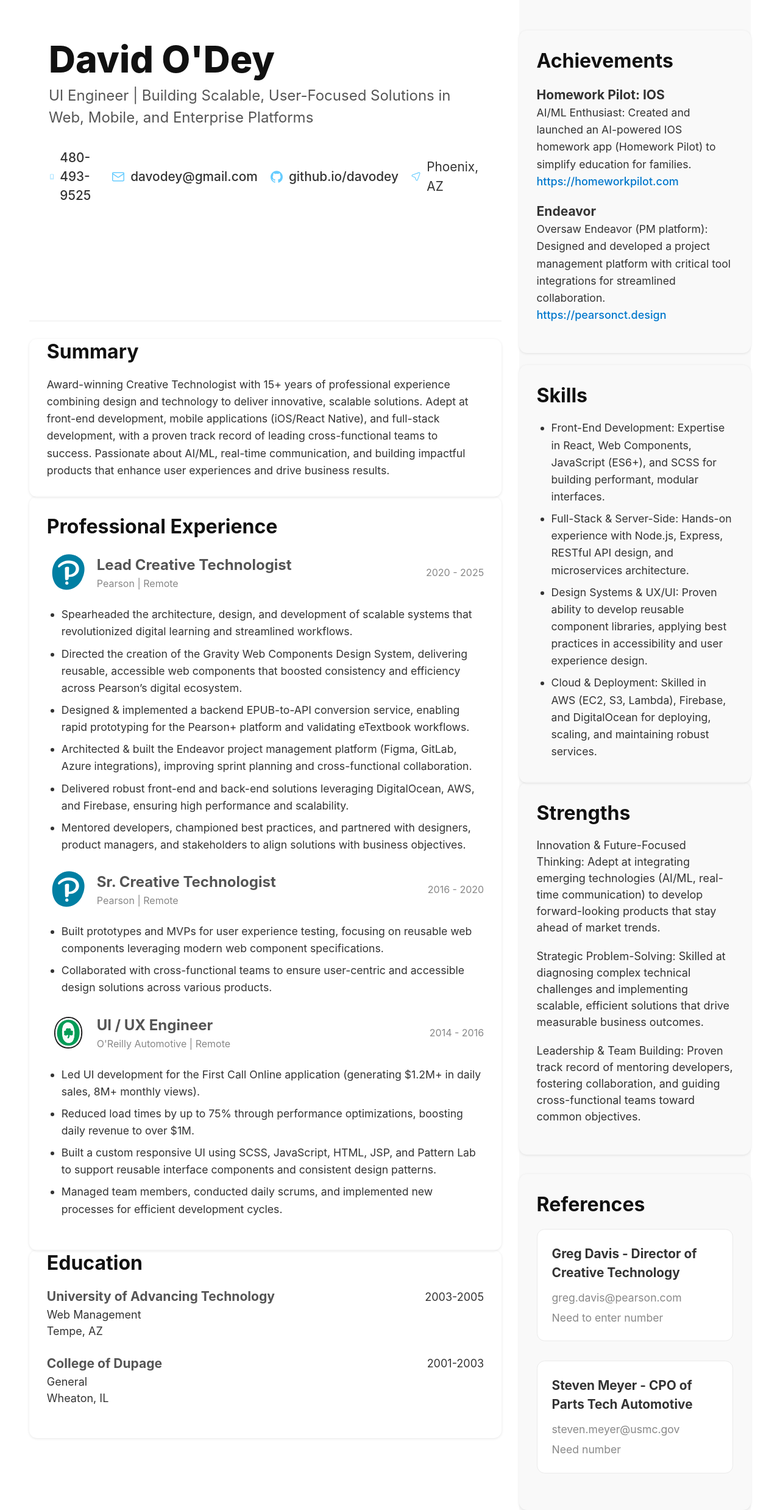
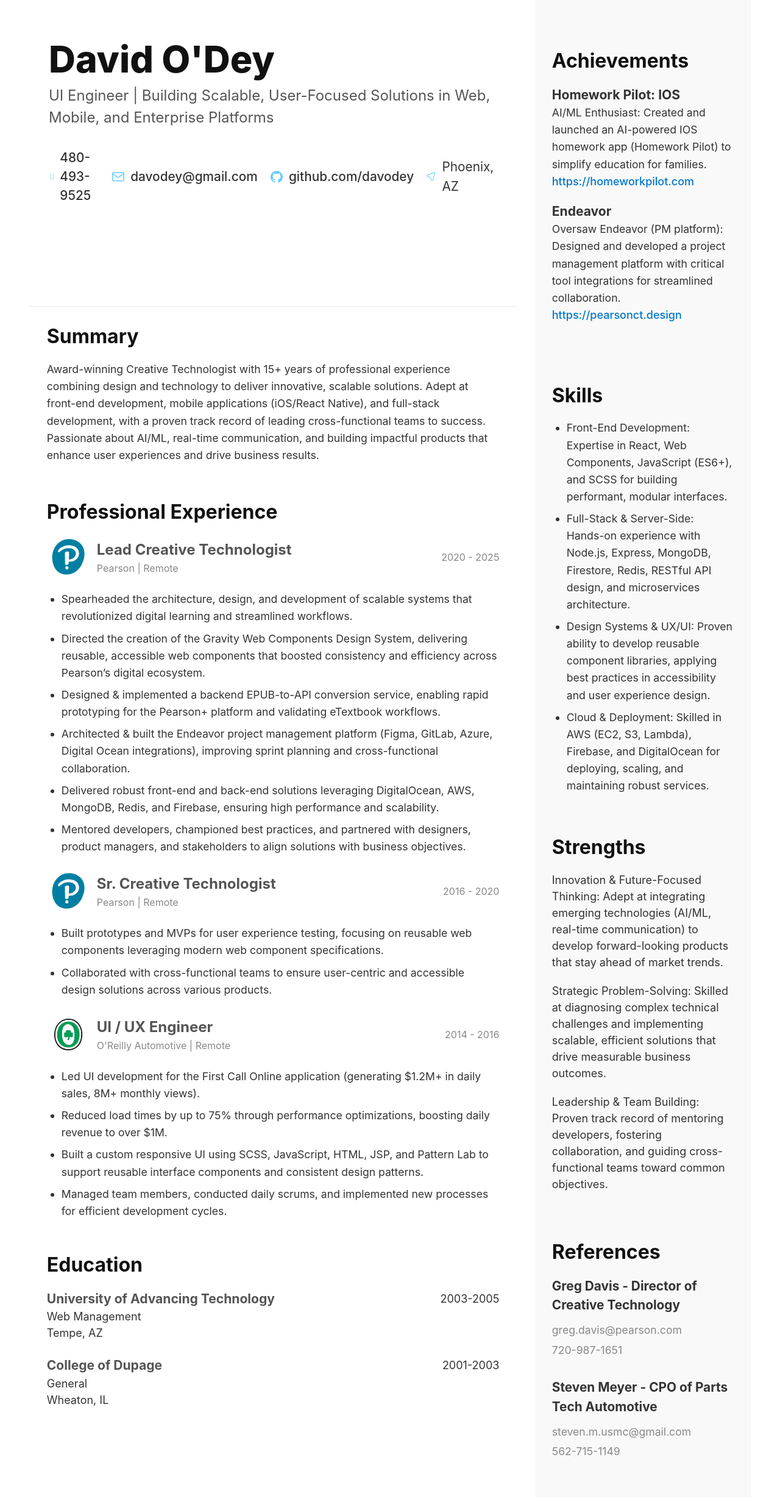
Before and after one commit to davidodey/front-end, a React (Vite) app: page / in a window 1280 px wide. Shown: the whole page at 61% size. After the commit the page ends 2456 px from the top, so only its background shows below. Built offline with nearby package versions, Linux system fonts and the light colour scheme; no server answers.

Commit message:
adding log for user object

```diff
--- a/src/app.jsx
+++ b/src/app.jsx
@@ -20,6 +20,7 @@
                 } else {
                     setIsAuthenticated(false);
                 }
+                console.log('23', await response.json())
             } catch (err) {
                 console.error("Error checking authentication:", err);
                 setIsAuthenticated(false);
--- a/src/assets/print.css
+++ b/src/assets/print.css
@@ -74,7 +74,6 @@
     padding: 1.8rem;
     border-radius: 0.8rem;
     /*background-color: var(--section-background);*/
-    box-shadow: 0 1px 4px rgba(0, 0, 0, 0.1); /* Subtle, less intense shadow */
 }
 
 section h2 {
@@ -130,11 +129,11 @@
     justify-content: center;
 }
 .references {
-    margin-top: 2rem;
+
     padding: 1.8rem;
     border-radius: 0.8rem;
     /*background-color: var(--section-background);*/
-    box-shadow: 0 1px 4px rgba(0, 0, 0, 0.1);
+
 }
 
 .references h2 {
@@ -146,10 +145,7 @@
 
 .reference {
     margin-bottom: 1.2rem;
-    padding: 1.5rem;
-    border: 1px solid var(--border-color);
     border-radius: 0.8rem;
-    background-color: var(--background-color);
     display: flex;
     flex-direction: column;
     gap: 0.8rem;
@@ -359,3 +355,115 @@
     clip-path: none;
     white-space: normal;
 }
+
+
+@media print {
+    body {
+        padding: 0 12px; /* Max padding set to 12px */
+        font-size: 18px;
+        background-color: #ffffff;
+        color: #000000;
+        padding-right:0;
+    }
+    .app {
+        max-width: 100%; /* Cap maximum width */
+        margin: 0 auto; /* Center content horizontally */
+        padding: 0 2rem; /* Maintain padding inside the container */
+        padding-right:0;
+        margin-right:0;
+        padding-top:0;
+    }
+    main {
+
+    }
+    header {
+        padding: 12px; /* Reduced to max padding of 12px */
+        padding-top:100px;
+    }
+    aside {
+        padding:20px;
+        padding-top:100px;
+    }
+    header h1 {
+        font-size: 61px;
+        margin-bottom: 8px;
+    }
+
+    header .job-title {
+        font-size: 24px;
+        margin-bottom: 12px; /* Reduced to max padding of 12px */
+    }
+
+    .contact-info {
+        gap: 12px; /* Reduced to max padding of 12px */
+        flex-wrap: wrap;
+        margin-top:20px;
+    }
+
+    .contact-info li {
+        font-size: 21px;
+    }
+
+    a {
+        margin-left: 8px;
+    }
+
+    section {
+        padding: 12px; /* Reduced to max padding of 12px */
+        border-radius: 12px; /* Reduced to max padding of 12px */
+    }
+
+    section h2 {
+        font-size: 32px;
+        margin-bottom: 12px; /* Reduced to max padding of 12px */
+    }
+
+    section p,
+    section ul {
+        font-size: 18px;
+    }
+
+    ul {
+        padding-left: 12px; /* Reduced to max padding of 12px */
+        margin-top: 8px;
+    }
+
+    li {
+        margin-bottom: 8px;
+    }
+
+    .job-position {
+        margin-bottom: 12px; /* Reduced to max padding of 12px */
+    }
+
+    .job-title h3 {
+        font-size: 24px;
+        margin-bottom: 8px;
+    }
+    .achievement {
+
+    }
+    .references {
+        padding: 12px; /* Reduced to max padding of 12px */
+        border-radius: 12px; /* Reduced to max padding of 12px */
+
+    }
+
+    .references h2 {
+        font-size: 32px;
+        margin-bottom: 12px; /* Reduced to max padding of 12px */
+    }
+
+    .reference {
+        margin-bottom: 12px; /* Reduced to max padding of 12px */
+        border-radius: 12px; /* Reduced to max padding of 12px */
+    }
+
+    .reference-name {
+        font-size: 21px;
+    }
+
+    .reference-info {
+        font-size: 18px;
+    }
+}
--- a/src/components/Header.jsx
+++ b/src/components/Header.jsx
@@ -1,33 +1,55 @@
 import React from "react";
+import {EmailIcon, GithubIcon, LocationIcon, PhoneIcon} from "./Icons.jsx";
 
 function Header () {
     return (
         <header>
             <h1>David O'Dey</h1>
-            <p className="job-title">UI Engineer</p>
+            <p className="job-title">UI Engineer | Building Scalable, User-Focused Solutions in Web, Mobile, and
+                Enterprise Platforms</p>
+
             <ul className="contact-info" aria-label="Contact Information">
                 <li>
                     <span className="sr-only">Phone:</span>
-                    <a href="tel:4804939525" className="phone">480-493-9525</a>
+                    <span className="contact-icon">
+              <PhoneIcon/>
+              <a href="tel:4804939525" className="phone">
+                480-493-9525
+              </a>
+            </span>
                 </li>
+
                 <li>
                     <span className="sr-only">Email:</span>
-                    <a href="mailto:davodey@gmail.com" className="email">davodey@gmail.com</a>
+                    <span className="contact-icon">
+              <EmailIcon/>
+              <a href="mailto:davodey@gmail.com" className="email">
+                davodey@gmail.com
+              </a>
+            </span>
                 </li>
+
                 <li>
                     <span className="sr-only">GitHub:</span>
+                    <span className="contact-icon">
+              <GithubIcon/>
               <a
-                        href="https://github.io/davodey"
+                  href="https://github.com/davodey"
                   className="github"
                   target="_blank"
                   rel="noopener noreferrer"
               >
-                        github.io/davodey
+                github.com/davodey
               </a>
+            </span>
                 </li>
+
                 <li>
                     <span className="sr-only">Location:</span>
+                    <span className="contact-icon">
+              <LocationIcon size={25}/>
               <span className="location">Phoenix, AZ</span>
+            </span>
                 </li>
             </ul>
         </header>
--- a/src/pages/Home.jsx
+++ b/src/pages/Home.jsx
@@ -1,67 +1,15 @@
 // Home.jsx
 import React from "react";
 import {
-    PhoneIcon,
-    EmailIcon,
-    GithubIcon,
-    LocationIcon,
     PearsonLogo,
     OReillyLogo,
 } from "../components/Icons.jsx";
+import Header from "../components/Header.jsx";
 
 function Home() {
     return (
         <div className="app">
-            <header>
-                <h1>David O'Dey</h1>
-                <p className="job-title">UI Engineer | Building Scalable, User-Focused Solutions in Web, Mobile, and Enterprise Platforms</p>
-
-                <ul className="contact-info" aria-label="Contact Information">
-                    <li>
-                        <span className="sr-only">Phone:</span>
-                        <span className="contact-icon">
-              <PhoneIcon />
-              <a href="tel:4804939525" className="phone">
-                480-493-9525
-              </a>
-            </span>
-                    </li>
-
-                    <li>
-                        <span className="sr-only">Email:</span>
-                        <span className="contact-icon">
-              <EmailIcon />
-              <a href="mailto:davodey@gmail.com" className="email">
-                davodey@gmail.com
-              </a>
-            </span>
-                    </li>
-
-                    <li>
-                        <span className="sr-only">GitHub:</span>
-                        <span className="contact-icon">
-              <GithubIcon />
-              <a
-                  href="https://github.com/davodey"
-                  className="github"
-                  target="_blank"
-                  rel="noopener noreferrer"
-              >
-                github.io/davodey
-              </a>
-            </span>
-                    </li>
-
-                    <li>
-                        <span className="sr-only">Location:</span>
-                        <span className="contact-icon">
-              <LocationIcon size={25} />
-              <span className="location">Phoenix, AZ</span>
-            </span>
-                    </li>
-                </ul>
-            </header>
-
+            <Header />
             <main>
                 <section className="summary">
                     <h2>Summary</h2>
@@ -113,13 +61,12 @@
                                     </li>
                                     <li className="accomplishment">
                                         Architected & built the Endeavor project management platform (Figma, GitLab,
-                                        Azure
+                                        Azure, Digital Ocean
                                         integrations), improving sprint planning and cross-functional collaboration.
                                     </li>
                                     <li className="accomplishment">
                                         Delivered robust front-end and back-end solutions leveraging DigitalOcean, AWS,
-                                        and
-                                        Firebase, ensuring high performance and scalability.
+                                        MongoDB, Redis, and Firebase, ensuring high performance and scalability.
                                     </li>
                                     <li className="accomplishment">
                                         Mentored developers, championed best practices, and partnered with designers,
@@ -246,7 +193,7 @@
                                 (ES6+), and SCSS for building performant, modular interfaces.
                             </li>
                             <li className="skill">Full-Stack & Server-Side: Hands-on experience with Node.js, Express,
-                                RESTful API design, and microservices architecture.
+                                MongoDB, Firestore, Redis, RESTful API design, and microservices architecture.
                             </li>
                             <li className="skill">Design Systems & UX/UI: Proven ability to develop reusable component
                                 libraries, applying best practices in accessibility and user experience design.
@@ -284,14 +231,14 @@
                         <div className="reference-name">Greg Davis - Director of Creative Technology</div>
                         <div className="reference-info">
                             <span className="reference-email">greg.davis@pearson.com</span>
-                            <span className="reference-phone">Need to enter number</span>
+                            <span className="reference-phone">720-987-1651</span>
                         </div>
                     </div>
                     <div className="reference">
                         <div className="reference-name">Steven Meyer - CPO of Parts Tech Automotive</div>
                         <div className="reference-info">
-                            <span className="reference-email">steven.meyer@usmc.gov</span>
-                            <span className="reference-phone">Need number</span>
+                            <span className="reference-email">steven.m.usmc@gmail.com</span>
+                            <span className="reference-phone">562-715-1149</span>
                         </div>
                     </div>
                 </section>
```
Lines whose indentation alone changed are shown as unchanged.
